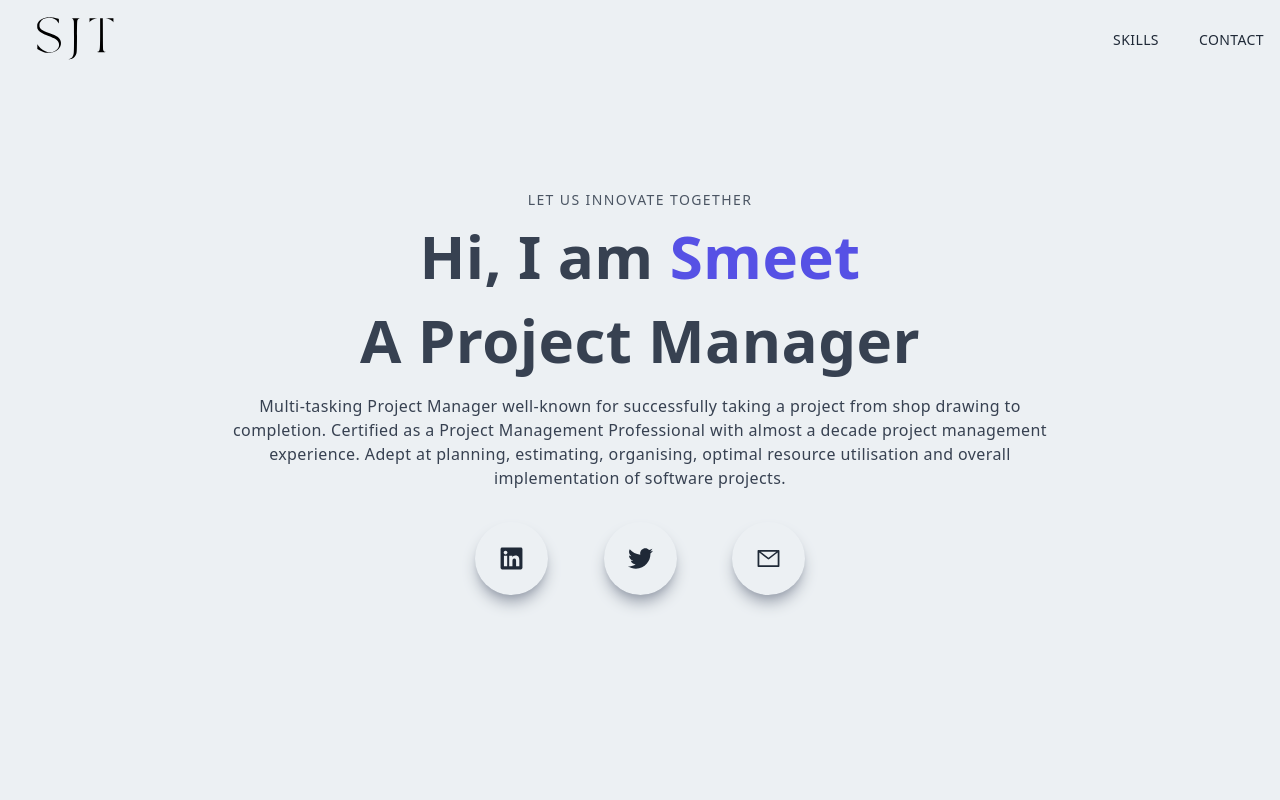
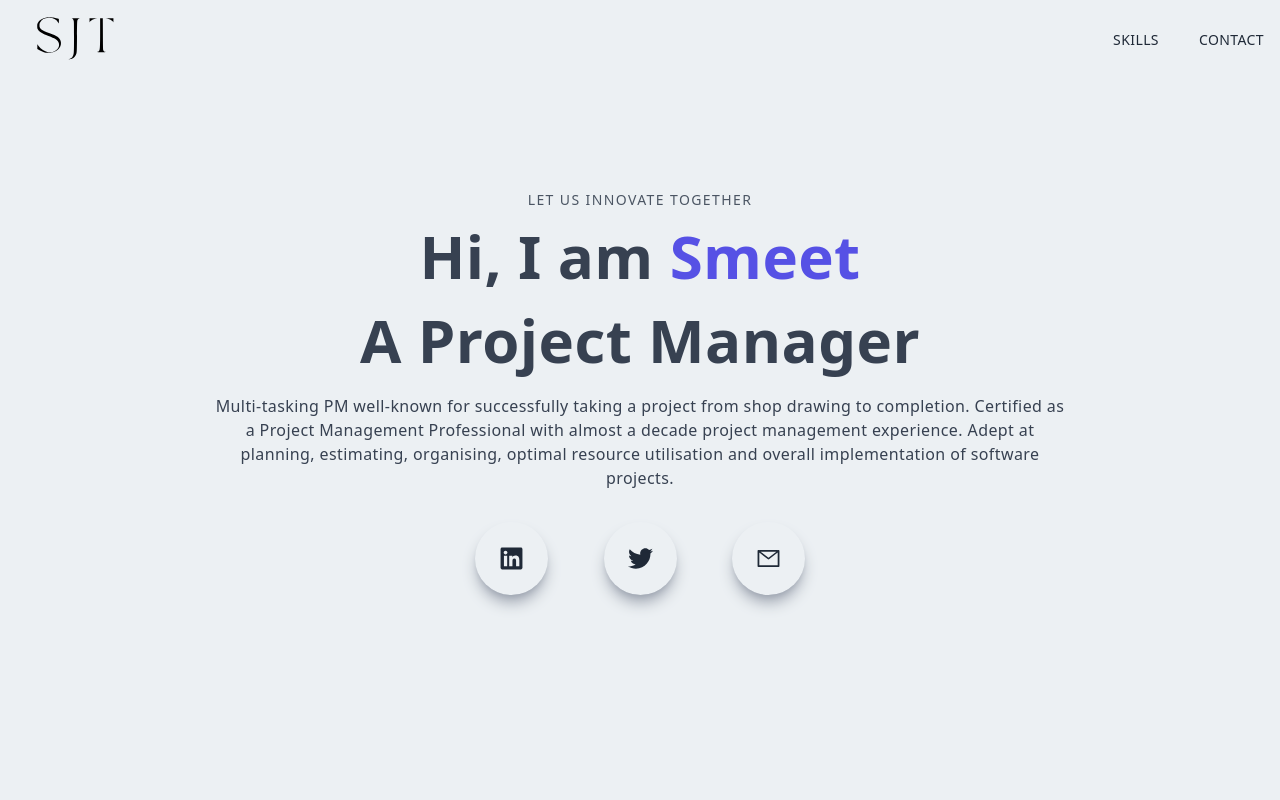
Before and after one commit to smeetthakkar/sjt-portfolio, a Next.js app: page / in a window 1280 px wide. Shown: the top 800 px of the page. Built offline with nearby package versions, Linux system fonts and the light colour scheme.

Commit message:
Shorten Project Management to PM

```diff
--- a/components/Main.js
+++ b/components/Main.js
@@ -15,10 +15,10 @@ const Main = () => {
           </h1>
           <h1 className="py-2 text-gray-700">A Project Manager</h1>
           <p className="py-4 text-gray-700 max-w-[70%] m-auto">
-            Multi-tasking Project Manager well-known for successfully taking a project from shop
-            drawing to completion. Certified as a Project Management Professional with almost a
-            decade project management experience. Adept at planning, estimating, organising, optimal
-            resource utilisation and overall implementation of software projects.
+            Multi-tasking PM well-known for successfully taking a project from shop drawing to
+            completion. Certified as a Project Management Professional with almost a decade project
+            management experience. Adept at planning, estimating, organising, optimal resource
+            utilisation and overall implementation of software projects.
           </p>
           <div className="flex items-center justify-between max-w-[330px] m-auto py-4">
             <a
```
